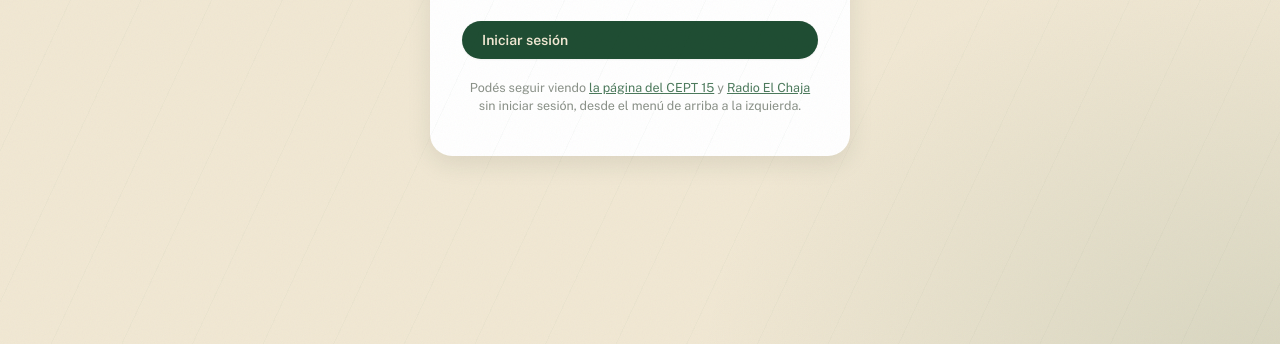
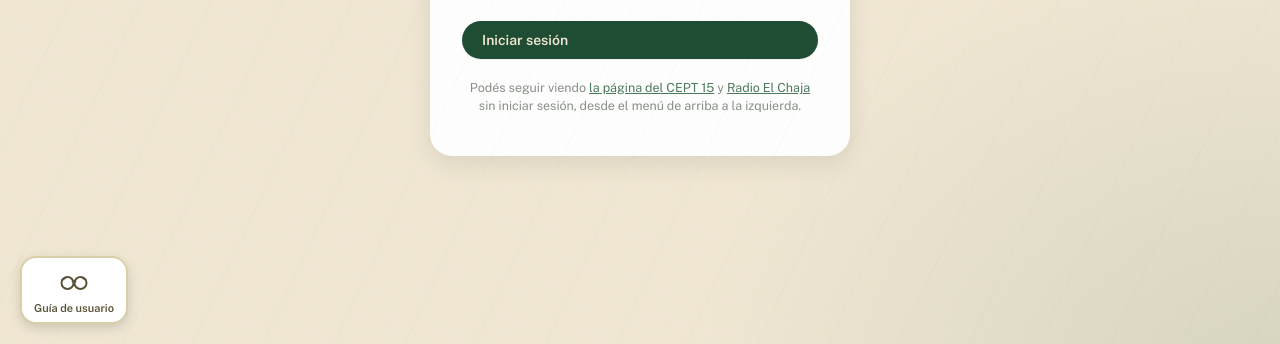
Before and after one commit to GusTTdev1/CHAJA_BOT, a plain HTML site: page index.html in a window 1280 px wide. Shown: the part 456-800 px from the top of the page. Drawn offline with nearby package versions, Linux system fonts and the light colour scheme.

Commit message:
Update index.html

```diff
--- a/index.html
+++ b/index.html
@@ -725,16 +725,10 @@
 
 <!-- Contenedor de notificaciones -->
 <div class="toast-stack" id="toastStack" aria-live="polite"></div>
-
-<!--
-  SDK de Auth0 (carga global, expone window.createAuth0Client). Tiene que
-  cargarse ANTES que js/main.js: los scripts normales corren en orden antes
-  que los módulos, así que basta con dejarlo justo arriba. Si CONFIG.auth0.enabled
-  queda en false no molesta — auth.js ni siquiera lo usa en ese caso.
--->
 <script src="https://cdn.auth0.com/js/auth0-spa-js/2.1/auth0-spa-js.production.js"></script>
 <!-- Chart.js (versión fija) para el gráfico de "Control de sensores"; carga global: window.Chart -->
 <script src="https://cdn.jsdelivr.net/npm/chart.js@4.4.1/dist/chart.umd.js"></script>
 <script type="module" src="js/main.js"></script>
+<script type="module" src="js/components/guideTour.js"></script>
 </body>
 </html>
```
